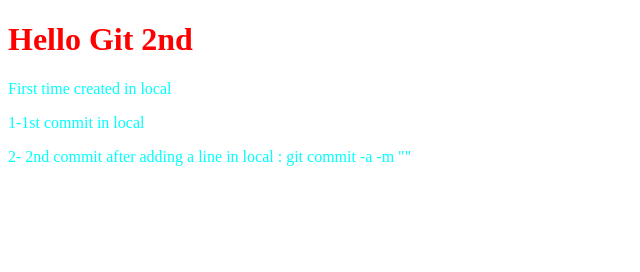
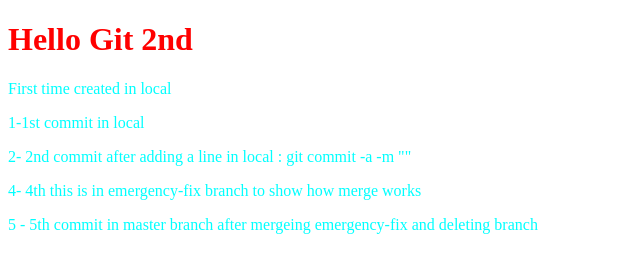
Before and after one commit to shiblyahmed28/git-hello2, a plain HTML site: page project/index.html in a window 1280 px wide. Shown: the whole page, without its empty margins (0-640 px from the left). Drawn offline with Linux system fonts and the light colour scheme.

Commit message:
5th commit after merging emergency-fix branch

```diff
--- a/project/index.html
+++ b/project/index.html
@@ -9,5 +9,7 @@
 <P>First time created in local</P>
 <p>1-1st commit in local</p>
 <p>2- 2nd commit after adding a line in local : git commit -a -m ""</p>
+<p>4- 4th this is  in emergency-fix branch to show how merge works</p>
+<p>5 - 5th commit in master branch after mergeing emergency-fix and deleting branch</p>
 </body>
 </html>
```
